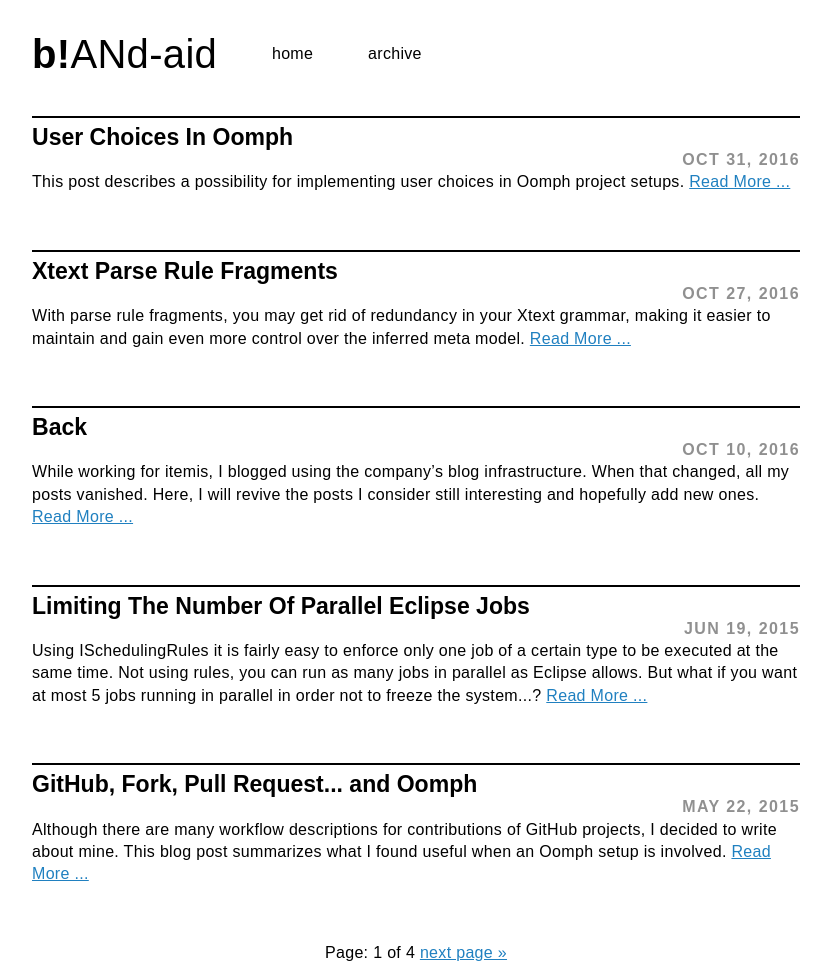
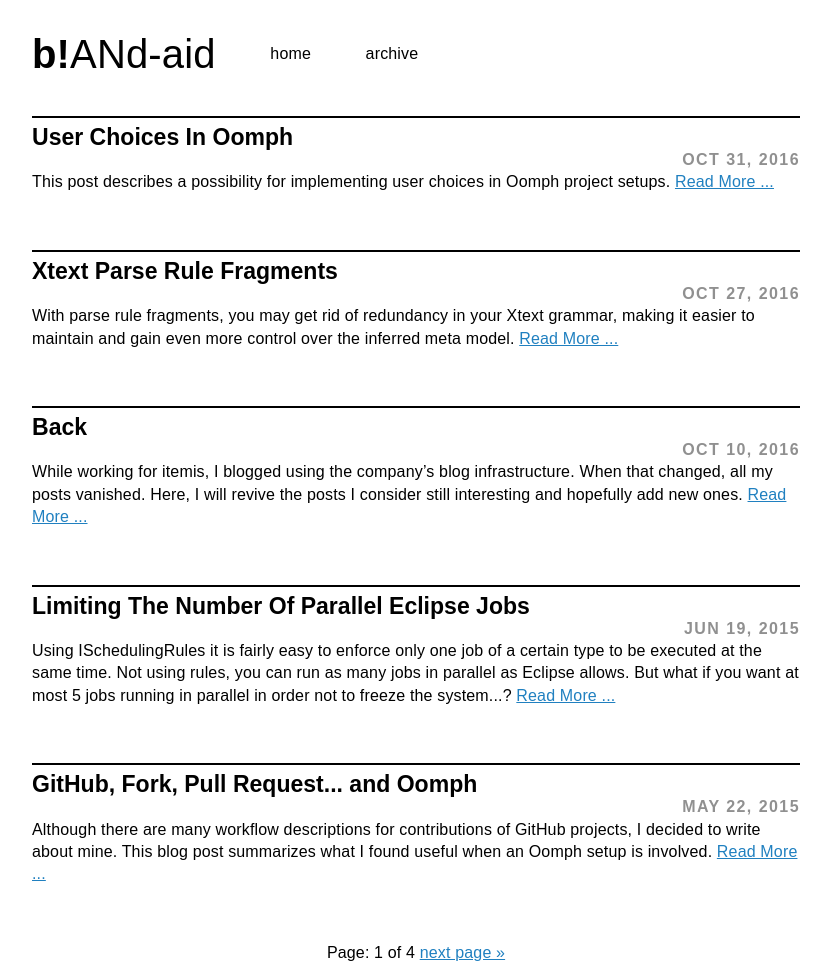
Before and after one commit to nittka/nittka.github.io, a Jekyll site: the page built from index.html, in a window 1280 px wide. Shown: the whole page, without its empty margins (224-1055 px from the left). Built offline with Jekyll 4.4.1, drawn with Linux system fonts in a browser that asks for light colours; the list of posts is cut into pages by our own code.

Commit message:
letter spacing

```diff
--- a/_sass/general.scss
+++ b/_sass/general.scss
@@ -1,7 +1,7 @@
 body {
     font-family: "Helevtica", "Arial", sans-serif;
     max-width: 50rem;
-    letter-spacing: 0.02rem;
+    letter-spacing: 0.01rem;
     margin-left: auto;
     margin-right: auto;
     font-size: 12pt;
```
